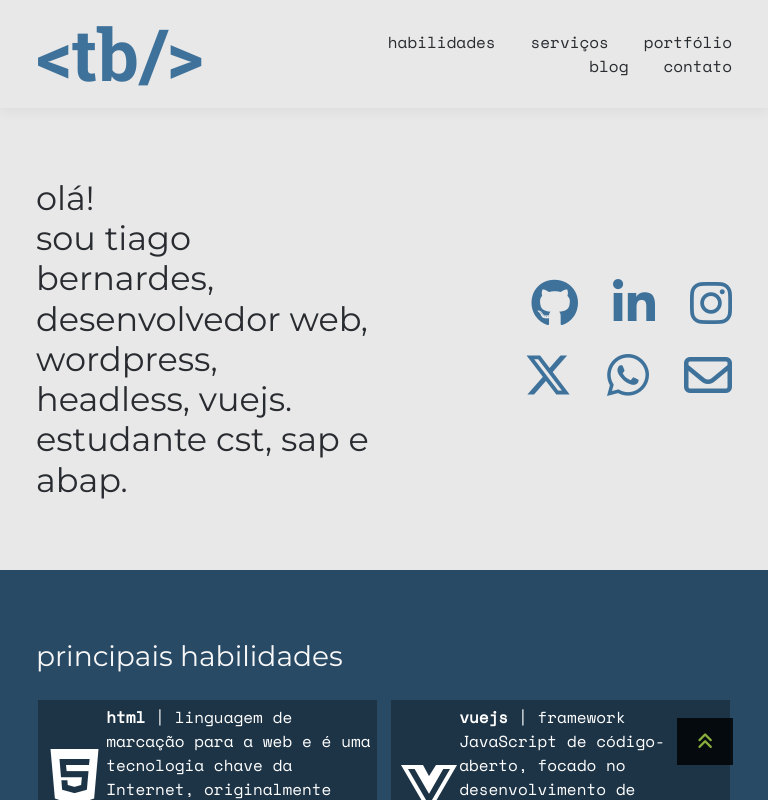
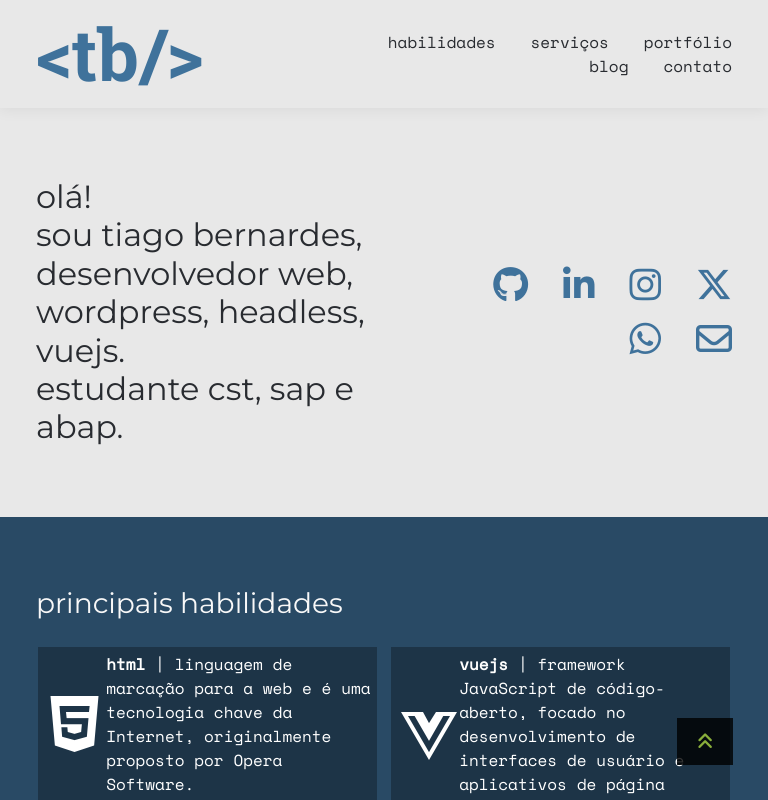
Before and after one commit to tiagobernard/site-tb-vue, a Vue app: page / in a window 768 px wide. Shown: the top 800 px of the page. Built offline with nearby package versions, Linux system fonts and the light colour scheme; no server answers.

Commit message:
Melhorando a resposnsividade para tablets

```diff
--- a/src/components/SobreTb.vue
+++ b/src/components/SobreTb.vue
@@ -121,6 +121,11 @@ export default {
   }
 }
 
+@media only screen and (min-width: 732px) and (max-width: 1024px) {
+  .socialTb a {font-size:36px}
+  .sobre h1 {font-size:2rem}
+}
+
 @media only screen and (max-width:731px) {
   .sobre {
     padding: 265px 0 35px 0;
```
